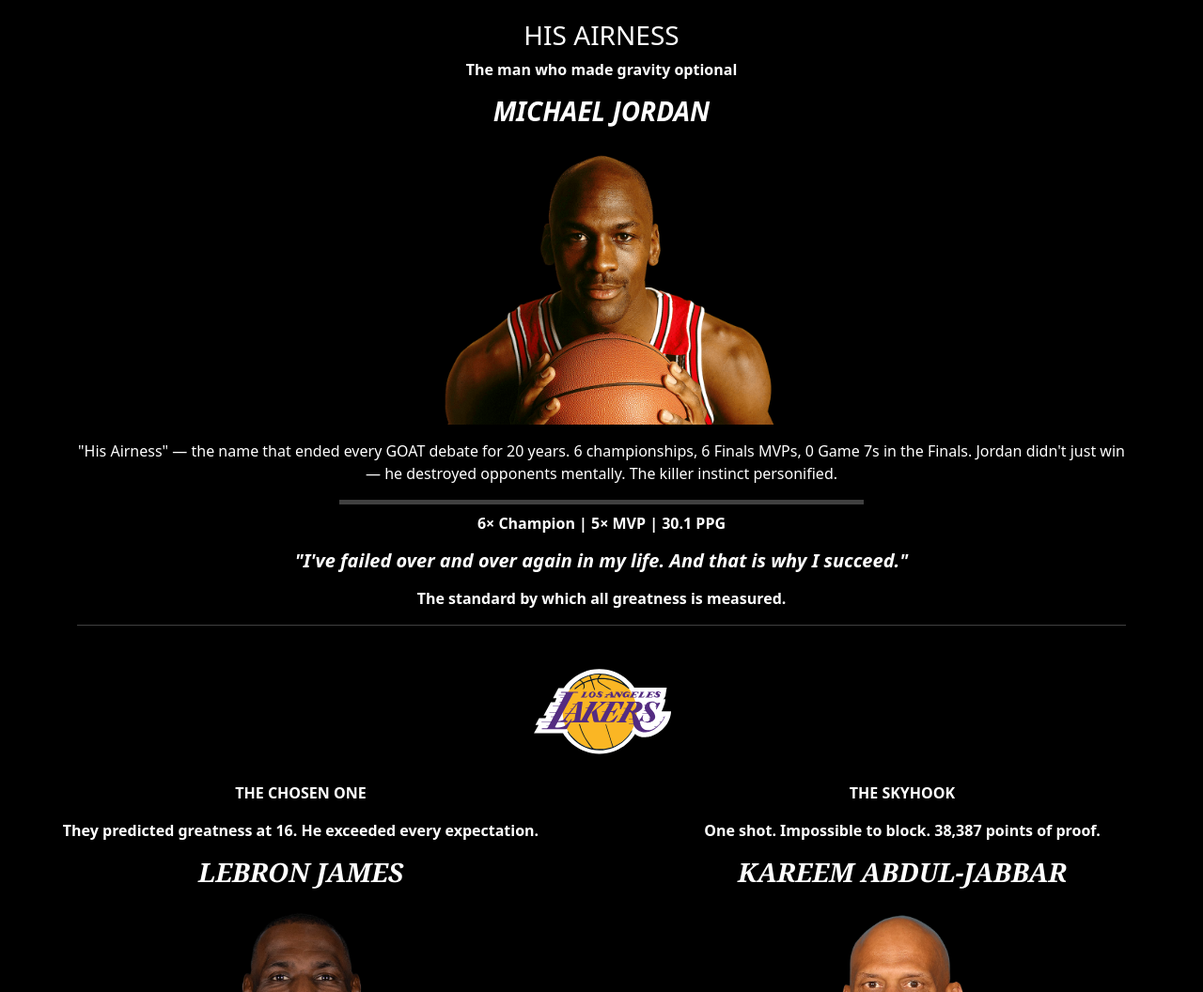
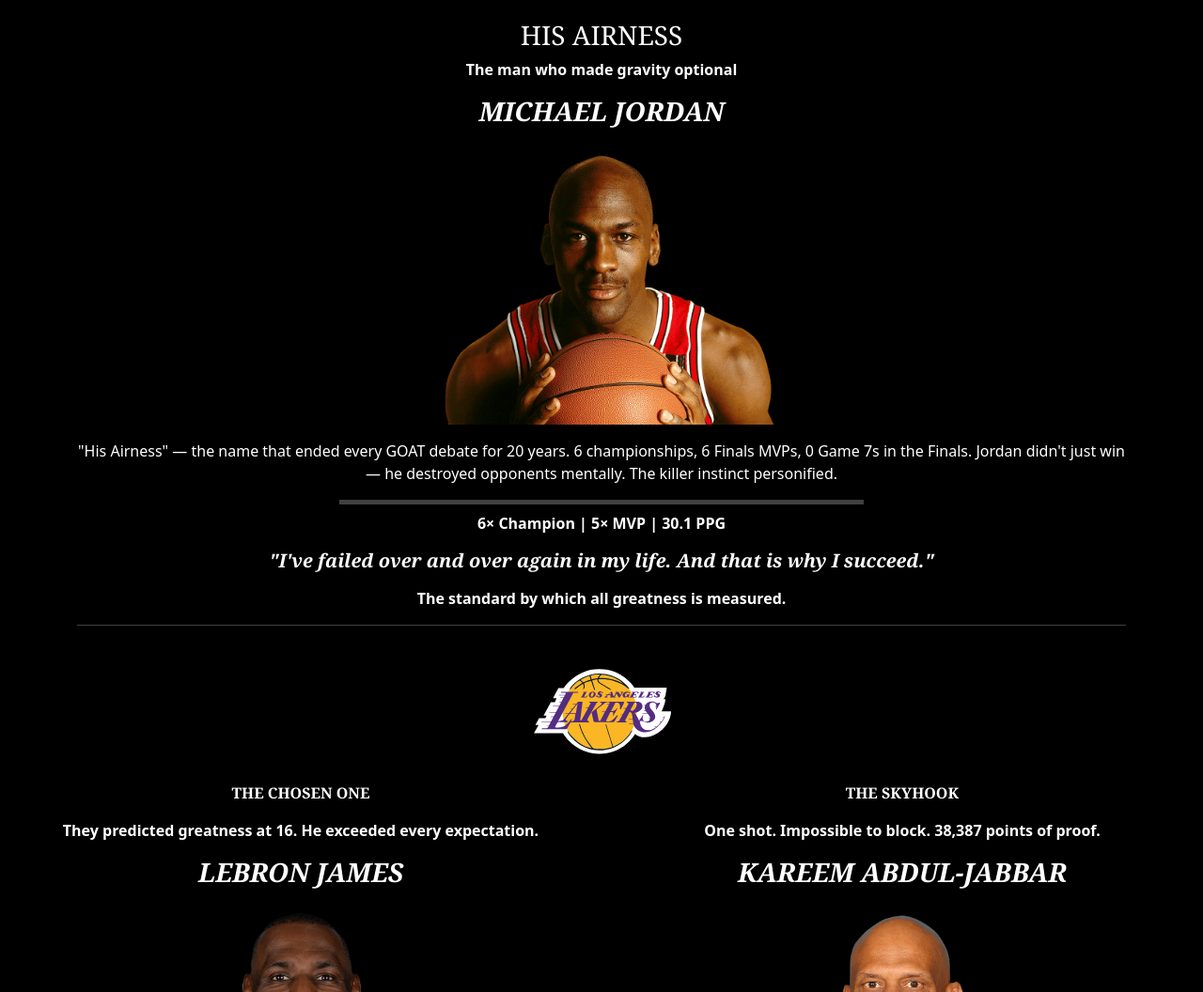
Before and after one commit to 2526-2ihif-wmc/wintertermprojectwebsite-Petrov-Yehor, a website: page index.html in a window 1280 px wide. Shown: the part 6312-7368 px from the top of the page at 94% size. Drawn offline with nearby package versions, Linux system fonts and the light colour scheme.

Commit message:
finished font for legends

```diff
--- a/index.html
+++ b/index.html
@@ -330,10 +330,10 @@
     </div>
 
     <div class="container text-center">
-        <h3>HIS AIRNESS</h3>
+        <h3 style="font-family: nyt-cheltenham, georgia, times new roman, times, serif;">HIS AIRNESS</h3>
         <p><strong>The man who made gravity optional</strong></p>
         <blockquote class="blockquote fst-italic">
-          <h3><strong>MICHAEL JORDAN</strong></h3>
+          <h3 style="font-family: nyt-cheltenham, georgia, times new roman, times, serif;"><strong>MICHAEL JORDAN</strong></h3>
         </blockquote>
         <img src="images/michael.png" style="max-height: 300px; width: auto;">
         <p class="mt-3">"His Airness" — the name that ended every GOAT debate for 20 years. 6 championships, 6 Finals MVPs, 0 Game 7s in the Finals. Jordan didn't just win — he destroyed opponents mentally. The killer instinct personified.
@@ -341,7 +341,7 @@
         <hr class="my-2 w-50 mx-auto" style="border-top: 5px solid rgb(255, 255, 255);">
         <p><strong>6× Champion | 5× MVP | 30.1 PPG</strong></p>
         <blockquote class="blockquote fst-italic">
-          <h5><strong>"I've failed over and over again in my life. And that is why I succeed."</strong></h5>
+          <h5 style="font-family: nyt-cheltenham, georgia, times new roman, times, serif;"><strong>"I've failed over and over again in my life. And that is why I succeed."</strong></h5>
         </blockquote>
 
         <p><strong>The standard by which all greatness is measured.</strong></p>
@@ -353,8 +353,8 @@
     <div class="container-fluid py-6">
         <div class="row">
             <div class="col-md-6 px-4 mb-6">
-                <p class="text-center mb-3"><strong>THE CHOSEN ONE</strong></p>
-                <p class="text-center mb-3"><strong>They predicted greatness at 16. He exceeded every expectation.</strong></p>
+                <p class="text-center mb-3" style="font-family: nyt-cheltenham, georgia, times new roman, times, serif;"><strong>THE CHOSEN ONE</strong></p>
+                <p class="text-center mb-3" ><strong>They predicted greatness at 16. He exceeded every expectation.</strong></p>
                 <blockquote class="blockquote fst-italic">
                   <h3 class="text-center mb-3" style="font-family: nyt-cheltenham, georgia, times new roman, times, serif;"><strong>LEBRON JAMES</strong></h3>
                 </blockquote>
@@ -374,7 +374,7 @@
             </div>
 
             <div class="col-md-6 px-4 mb-6">
-                <p class="text-center mb-3"><strong>THE SKYHOOK</strong></p>
+                <p class="text-center mb-3" style="font-family: nyt-cheltenham, georgia, times new roman, times, serif;"><strong>THE SKYHOOK</strong></p>
                 <p class="text-center mb-3"><strong>One shot. Impossible to block. 38,387 points of proof.</strong></p>
                 <blockquote class="blockquote fst-italic">
                   <h3 class="text-center mb-3" style="font-family: nyt-cheltenham, georgia, times new roman, times, serif;"><strong>KAREEM ABDUL-JABBAR</strong></h3>
```
